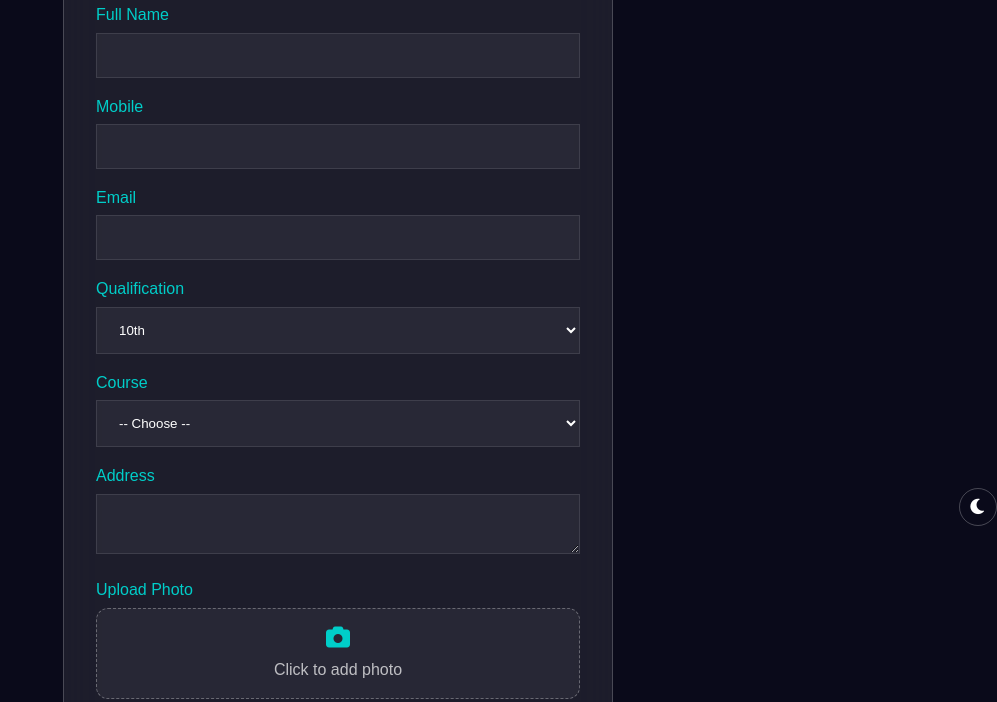
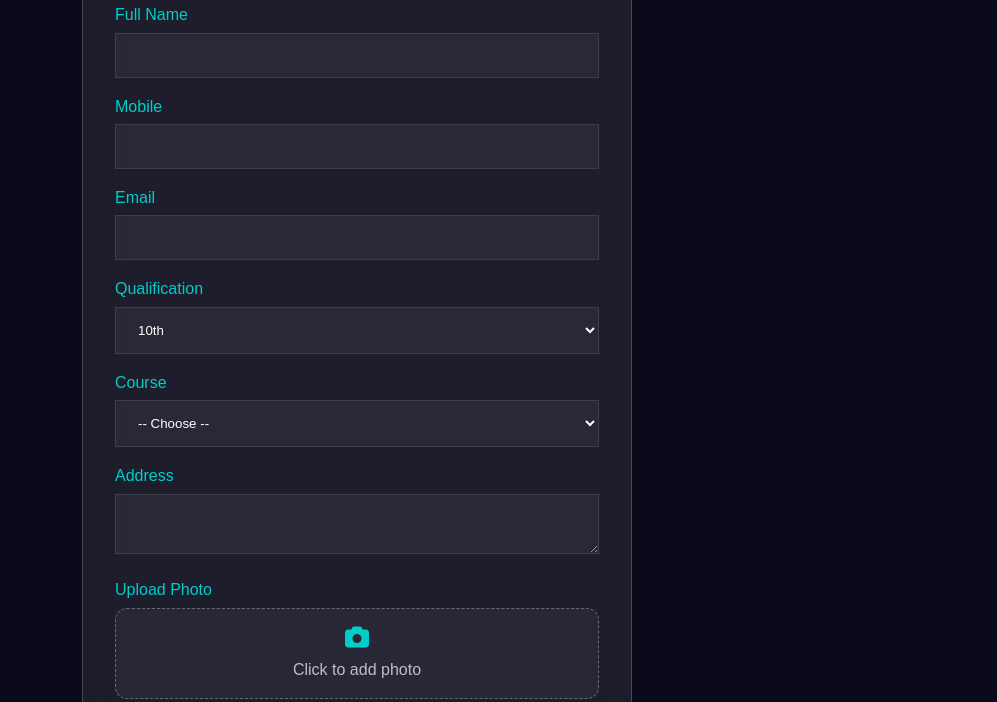
Before and after one commit to patangesomnath52-sketch/student-skillset-tech-institute, a website: page public/admissions.html in a window 1280 px wide. Shown: the part 98-800 px from the top of the page, without its empty margins (283-1280 px from the left). Drawn offline with Linux system fonts and the light colour scheme.

Commit message:
updated admissions page

```diff
--- a/public/admissions.html
+++ b/public/admissions.html
@@ -60,8 +60,7 @@
     <button type="submit" id="submitBtn"><span id="submitText">Submit Application</span><span id="submitLoader" class="hidden"> Sending...</span></button>
   </form>
 </div>
-<button class="theme-toggle" aria-label="Toggle dark/light mode">
-    <i id="themeIcon" class="fas fa-moon"></i>
+
 </button>
 <script>
 // File selection feedback
```
